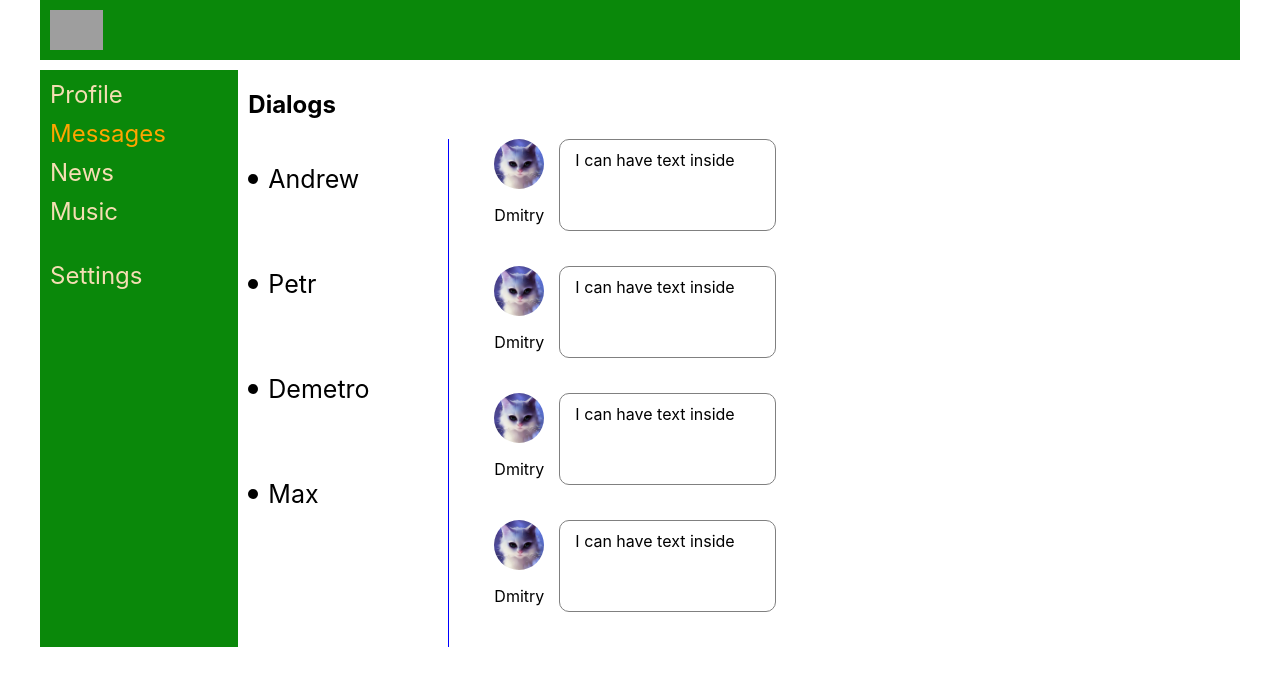
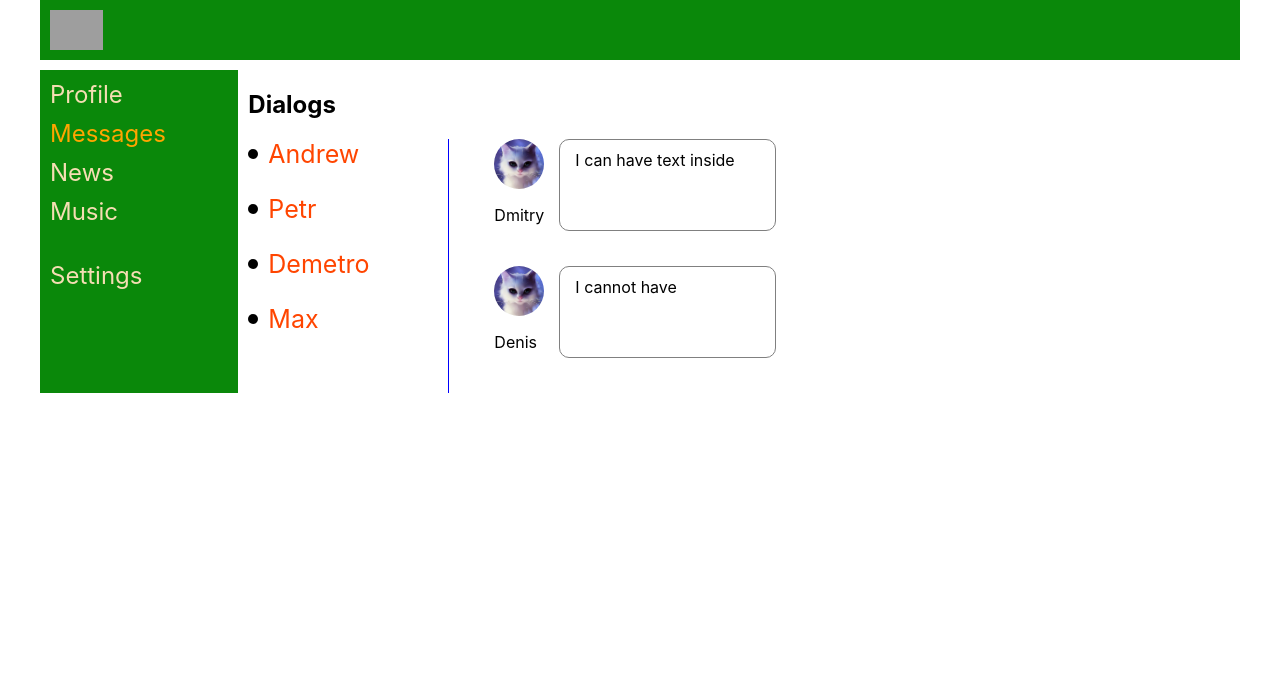
Before and after one commit to dacorm/react-samurai, a React (Create React App) app: page /dialogs in a window 1280 px wide. Shown: the top 686 px of the page. Built offline with nearby package versions, Linux system fonts and the light colour scheme; grey boxes are pictures that could not be loaded.

Commit message:
feat: create state

```diff
--- a/src/App.js
+++ b/src/App.js
@@ -6,14 +6,16 @@ import Profile from "./components/Profile/Profile";
 import Dialogs from "./components/Dialogs/Dialogs";
 import {Routes, Route} from "react-router-dom";
 
-function App() {
+function App({ appState }) {
+
   return (
     <div className="app-wrapper">
         <Header />
         <Navbar />
         <Routes>
-            <Route path="/" element={<Profile />} />
-            <Route path='dialogs' element={<Dialogs />} />
+            <Route path="/" element={<Profile props={appState.posts}/>} />
+            <Route path='dialogs/:id' element={<Dialogs props={appState} />} />
+            <Route path='dialogs' element={<Dialogs props={appState} />} />
         </Routes>
     </div>
   );
--- a/src/components/Dialog/Dialog.jsx
+++ b/src/components/Dialog/Dialog.jsx
@@ -1,11 +1,13 @@
 import React from 'react';
 import styles from './Dialog.module.css';
+import {NavLink} from "react-router-dom";
 
-const Dialog = ({ name }) => {
+const Dialog = ({ name, id }) => {
+
     return (
         <div className={styles.wrapper}>
             <div className={styles.dot} />
-            <p className={styles.name}>{name}</p>
+            <NavLink to={id} className={styles.name}>{name}</NavLink>
         </div>
     )
 }
--- a/src/components/Dialog/Dialog.module.css
+++ b/src/components/Dialog/Dialog.module.css
@@ -2,6 +2,8 @@
     margin-left: 10px;
     align-self: center;
     font-size: 25px;
+    color: orangered;
+    text-decoration: none;
 }
 
 .dot {
--- a/src/components/Dialogs/Dialogs.jsx
+++ b/src/components/Dialogs/Dialogs.jsx
@@ -3,22 +3,23 @@ import styles from './Dialogs.module.css';
 import Message from "../Message/Message";
 import Dialog from "../Dialog/Dialog";
 
-const Dialogs = () => {
+const Dialogs = ({props}) => {
+    const userElements = props.users.map(user => <Dialog name={user.name} id={`${user.id}`} key={user.id}/>);
+    const messageElements = props.message.map(msg => <Message author={msg.author} text={msg.text} id={msg.id} key={msg.id} />)
+
     return (
         <div className={styles.dialogs}>
             <h2>Dialogs</h2>
         <div className={styles.wrapper}>
         <div className={styles.names}>
-            <Dialog name='Andrew'/>
-            <Dialog name='Petr'/>
-            <Dialog name='Demetro'/>
-            <Dialog name='Max'/>
+            {
+                userElements
+            }
         </div>
         <div className={styles.dialog}>
-            <Message author='Dmitry' text='I can have text inside'/>
-            <Message author='Dmitry' text='I can have text inside'/>
-            <Message author='Dmitry' text='I can have text inside'/>
-            <Message author='Dmitry' text='I can have text inside'/>
+            {
+                messageElements
+            }
         </div>
         </div>
         </div>
--- a/src/components/Message/Message.jsx
+++ b/src/components/Message/Message.jsx
@@ -1,7 +1,7 @@
 import React from 'react';
 import styles from './Message.module.css';
 
-const Message = ({ author, text }) => {
+const Message = ({ author, text, id }) => {
     return (
         <div className={styles.message}>
             <div className={styles.avatar}>
--- a/src/components/MyPosts/MyPosts.jsx
+++ b/src/components/MyPosts/MyPosts.jsx
@@ -4,7 +4,10 @@ import Post from "../Post/Post";
 
 
 
-const MyPosts = () => {
+const MyPosts = ({ posts }) => {
+    const postElements = posts.map(el => <Post message={el.message} id={el.id} key={el.id} />)
+
+
     return (
         <>
             <div className={styles.newpost}>
@@ -13,8 +16,9 @@ const MyPosts = () => {
                 <button type='submit' className={styles.button}>Send</button>
             </div>
             <div className={styles.posts}>
-                <Post message='Hey its my first post'/>
-                <Post message='Im writing social network'/>
+                {
+                    postElements
+                }
             </div>
         </>
     )
--- a/src/components/Post/Post.jsx
+++ b/src/components/Post/Post.jsx
@@ -2,7 +2,7 @@ import styles from "./Post.module.css";
 import React from "react";
 
 
-const Post = ({ message }) => {
+const Post = ({ message, id }) => {
     return (
         <>
         <div className={styles.post}>
--- a/src/components/Profile/Profile.jsx
+++ b/src/components/Profile/Profile.jsx
@@ -2,7 +2,10 @@ import React from 'react';
 import styles from './Profile.module.css'
 import MyPosts from "../MyPosts/MyPosts";
 
-const Profile = () => {
+const Profile = ({props}) => {
+
+
+    console.log(props)
     return (
         <div className={styles.content}>
             <div className={styles.cover}>
@@ -18,7 +21,7 @@ const Profile = () => {
                     <p className={styles.text}>Website: none</p>
                 </div>
             </div>
-            <MyPosts />
+            <MyPosts posts={props}/>
         </div>
     )
 }
--- a/src/index.js
+++ b/src/index.js
@@ -3,12 +3,13 @@ import ReactDOM from 'react-dom/client';
 import './index.css';
 import App from './App';
 import {BrowserRouter} from "react-router-dom";
+import state from "./redux/state";
 
 const root = ReactDOM.createRoot(document.getElementById('root'));
 root.render(
   <React.StrictMode>
       <BrowserRouter>
-          <App />
+          <App appState={state} />
       </BrowserRouter>
   </React.StrictMode>
 );
--- /dev/null
+++ b/src/redux/state.js
@@ -0,0 +1,9 @@
+
+
+const state = {
+    posts: [{ message: 'Hey its my first post', id: 1 },{ message: 'Im writing social network', id: 2 },],
+    message: [{author: 'Dmitry', text: 'I can have text inside', id: 1}, {author: 'Denis', text: 'I cannot have', id: 2}],
+    users: [{ name: 'Andrew', id: 1}, { name: 'Petr', id: 2}, { name: 'Demetro', id: 3}, { name: 'Max', id: 4},],
+}
+
+export default state
```
